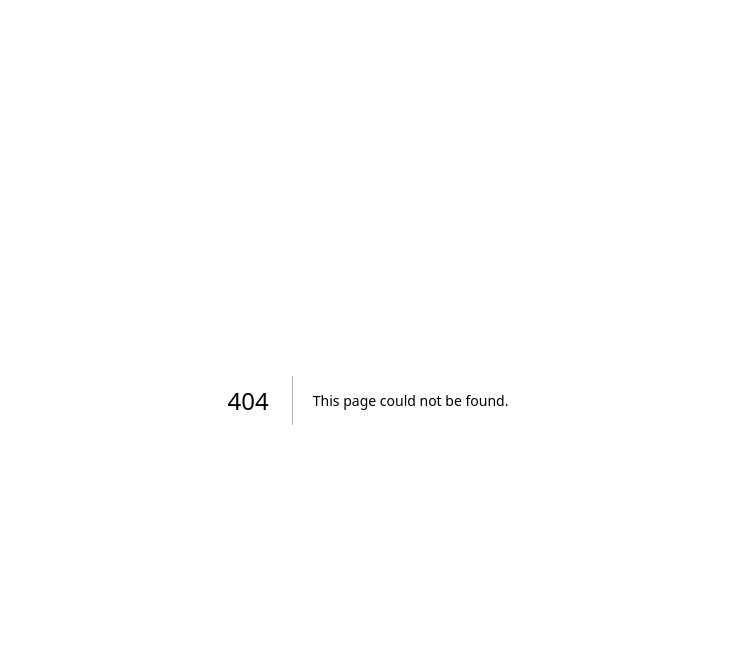
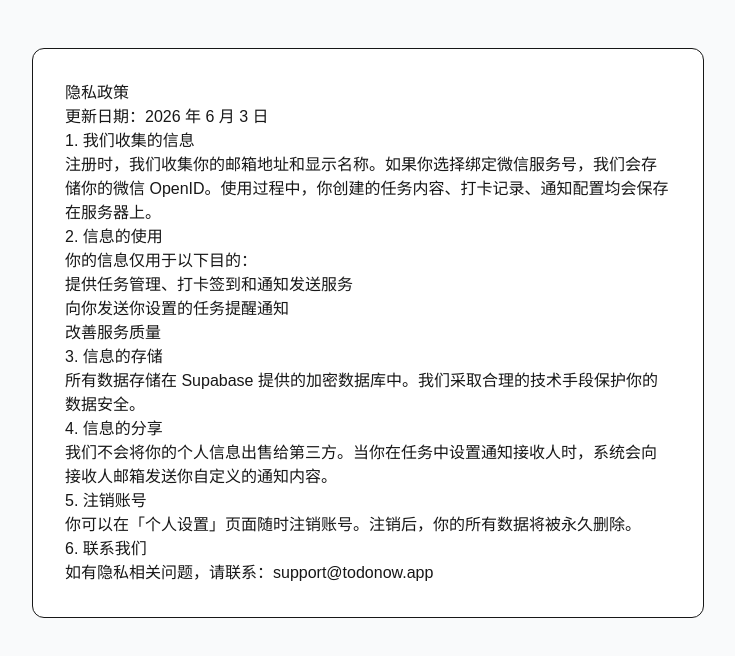
Before and after one commit to lysddd/cc-deep, a Next.js app: page /privacy in a window 1280 px wide. Before the commit this address had no page. Shown: the top 656 px of the page, without its empty margins (272-1007 px from the left). Built offline with nearby package versions, Linux system fonts and the light colour scheme.

Commit message:
feat: add privacy policy, terms of service, and registration consent links

```diff
--- /dev/null
+++ b/app/privacy/page.tsx
@@ -0,0 +1,11 @@
+import { PrivacyPolicy } from '@/components/compliance/privacy-policy'
+
+export default function PrivacyPage() {
+  return (
+    <div className="min-h-screen bg-gray-50 py-12">
+      <div className="max-w-2xl mx-auto bg-white rounded-xl border p-8">
+        <PrivacyPolicy />
+      </div>
+    </div>
+  )
+}
--- /dev/null
+++ b/app/terms/page.tsx
@@ -0,0 +1,11 @@
+import { TermsOfService } from '@/components/compliance/terms-of-service'
+
+export default function TermsPage() {
+  return (
+    <div className="min-h-screen bg-gray-50 py-12">
+      <div className="max-w-2xl mx-auto bg-white rounded-xl border p-8">
+        <TermsOfService />
+      </div>
+    </div>
+  )
+}
--- a/components/auth/register-form.tsx
+++ b/components/auth/register-form.tsx
@@ -85,6 +85,13 @@ export function RegisterForm() {
           />
         </div>
 
+        <p className="text-xs text-gray-400 text-center mt-3">
+          注册即表示同意
+          <Link href="/terms" className="text-blue-600 hover:underline">服务条款</Link>
+          和
+          <Link href="/privacy" className="text-blue-600 hover:underline">隐私政策</Link>
+        </p>
+
         <button
           type="submit"
           disabled={loading}
@@ -94,6 +101,13 @@ export function RegisterForm() {
         </button>
       </form>
 
+      <p className="text-xs text-gray-400 text-center mt-3">
+        注册即表示同意
+        <Link href="/terms" className="text-blue-600 hover:underline">服务条款</Link>
+        和
+        <Link href="/privacy" className="text-blue-600 hover:underline">隐私政策</Link>
+      </p>
+
       <p className="text-sm text-gray-500 text-center mt-4">
         已有账号？<Link href="/login" className="text-blue-600 hover:underline">登录</Link>
       </p>
--- /dev/null
+++ b/components/compliance/privacy-policy.tsx
@@ -0,0 +1,31 @@
+export function PrivacyPolicy() {
+  return (
+    <article className="prose prose-sm max-w-none">
+      <h2>隐私政策</h2>
+      <p>更新日期：2026 年 6 月 3 日</p>
+
+      <h3>1. 我们收集的信息</h3>
+      <p>注册时，我们收集你的邮箱地址和显示名称。如果你选择绑定微信服务号，我们会存储你的微信 OpenID。使用过程中，你创建的任务内容、打卡记录、通知配置均会保存在服务器上。</p>
+
+      <h3>2. 信息的使用</h3>
+      <p>你的信息仅用于以下目的：</p>
+      <ul>
+        <li>提供任务管理、打卡签到和通知发送服务</li>
+        <li>向你发送你设置的任务提醒通知</li>
+        <li>改善服务质量</li>
+      </ul>
+
+      <h3>3. 信息的存储</h3>
+      <p>所有数据存储在 Supabase 提供的加密数据库中。我们采取合理的技术手段保护你的数据安全。</p>
+
+      <h3>4. 信息的分享</h3>
+      <p>我们不会将你的个人信息出售给第三方。当你在任务中设置通知接收人时，系统会向接收人邮箱发送你自定义的通知内容。</p>
+
+      <h3>5. 注销账号</h3>
+      <p>你可以在「个人设置」页面随时注销账号。注销后，你的所有数据将被永久删除。</p>
+
+      <h3>6. 联系我们</h3>
+      <p>如有隐私相关问题，请联系：support@todonow.app</p>
+    </article>
+  )
+}
--- /dev/null
+++ b/components/compliance/terms-of-service.tsx
@@ -0,0 +1,27 @@
+export function TermsOfService() {
+  return (
+    <article className="prose prose-sm max-w-none">
+      <h2>服务条款</h2>
+      <p>更新日期：2026 年 6 月 3 日</p>
+
+      <h3>1. 服务说明</h3>
+      <p>TodoNow 是一个条件驱动的任务管理和通知系统。用户可创建任务、设置触发条件，当条件不满足时系统自动发送通知。</p>
+
+      <h3>2. 用户义务</h3>
+      <ul>
+        <li>提供真实有效的注册信息</li>
+        <li>不得利用本服务发送垃圾信息或骚扰他人</li>
+        <li>对自己创建的任务和通知内容负责</li>
+      </ul>
+
+      <h3>3. 免责声明</h3>
+      <p>TodoNow 是一个辅助工具，不对因通知延迟、未送达等情况造成的任何损失承担责任。本服务不构成任何形式的安全保障。</p>
+
+      <h3>4. 服务变更</h3>
+      <p>我们保留随时修改或终止服务的权利，修改后会通过网站公告通知用户。</p>
+
+      <h3>5. 终止</h3>
+      <p>如发现用户违反本条款，我们有权暂停或终止其账号。</p>
+    </article>
+  )
+}
```
